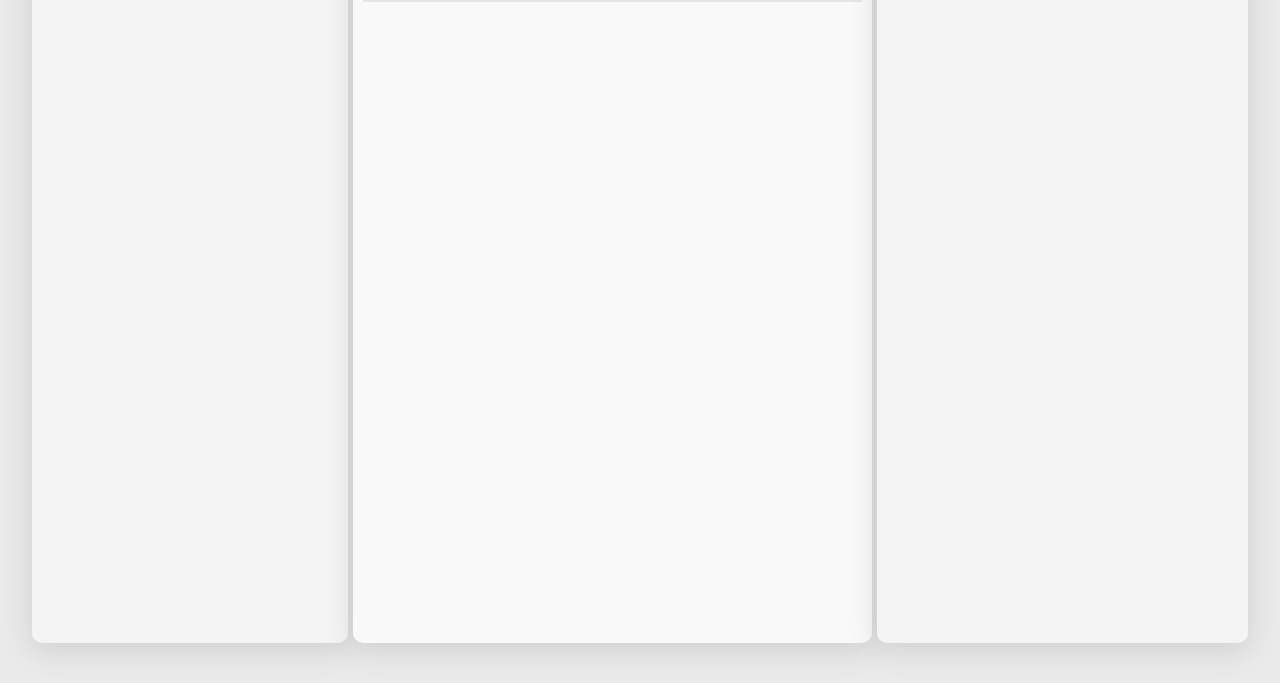
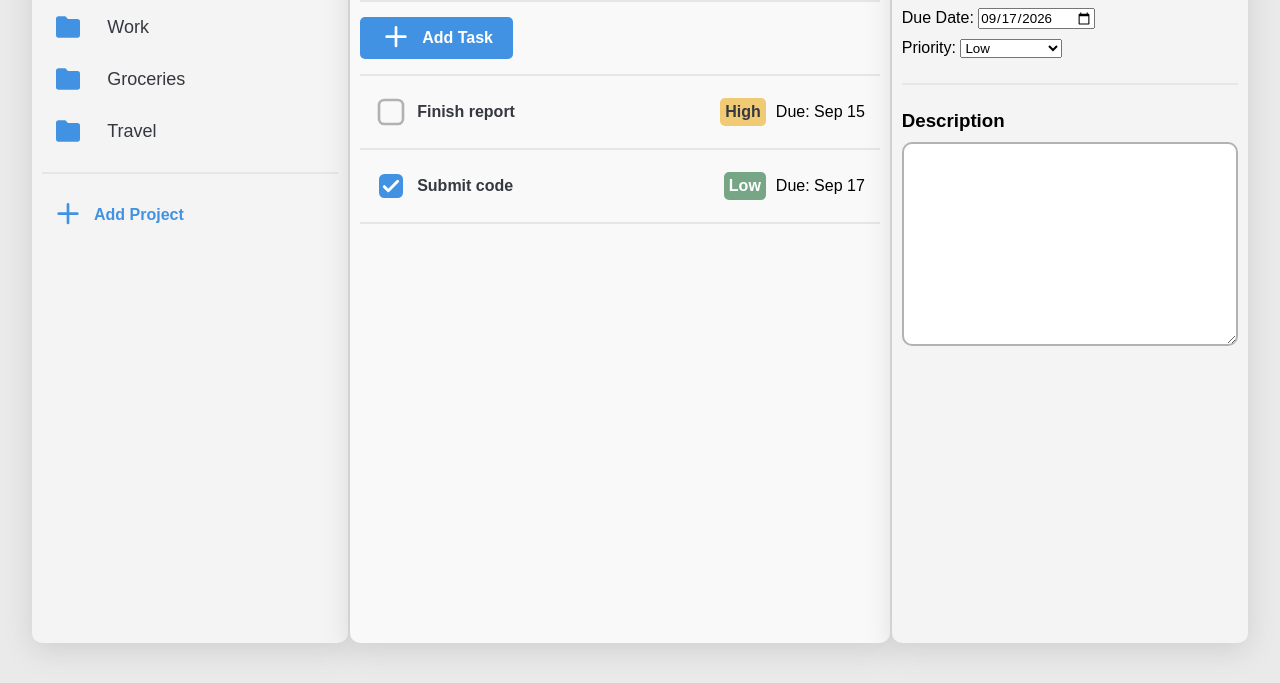
Before and after one commit to d1scipline/todo-app, a website built with webpack: page src/template.html in a window 1280 px wide. Shown: the part 117-800 px from the top of the page. Built offline with nearby package versions, Linux system fonts and the light colour scheme.

Commit message:
added too much stuff to describe in one commit .D

```diff
--- a/src/styles.css
+++ b/src/styles.css
@@ -6,6 +6,18 @@ body {
   padding: 0;
   margin: 0;
   font-family: sans-serif;
+}
+
+button,
+input[type="submit"],
+input[type="reset"] {
+  background: none;
+  color: inherit;
+  border: none;
+  padding: 0;
+  font: inherit;
+  cursor: pointer;
+  outline: inherit;
 }
 
 html,
@@ -29,7 +41,7 @@ h2 {
   width: 95%;
   display: grid;
   grid-template-columns: 26% auto;
-  column-gap: 5px;
+  column-gap: 2px;
 }
 
 .projects {
@@ -40,7 +52,7 @@ h2 {
 .task-section {
   display: flex;
   justify-content: space-between;
-  column-gap: 5px;
+  column-gap: 2px;
 }
 
 .tasks {
@@ -78,9 +90,121 @@ hr {
   background: #e5e6e7;
   font-size: 0;
   border: 0;
+  margin-bottom: 15px;
+  margin-top: 15px;
 }
 
 .task-item-title {
   font-size: x-large;
   margin: 15px 10px;
 }
+
+.project-title {
+  font-size: large;
+  color: #353841;
+  display: grid;
+  grid-template-columns: 1fr 4fr;
+  padding: 10px;
+  align-items: center;
+}
+
+.folder-icon {
+  height: 32px;
+  width: 32px;
+}
+
+.add-project-button {
+  display: flex;
+  justify-content: space-between;
+  align-items: center;
+  padding: 10px;
+}
+
+.button-text {
+  color: #4292e3;
+  font-weight: 550;
+  font-size: medium;
+}
+
+.button-icon {
+  height: 32px;
+  width: 32px;
+  margin-right: 10px;
+}
+
+.add-task-icon {
+  width: 32px;
+  height: 32px;
+  margin-right: 10px;
+}
+
+.add-task-text {
+  color: white;
+  font-size: medium;
+  font-weight: 550;
+}
+
+.add-task-button {
+  background-color: #4292e3;
+  border-radius: 5px;
+  padding: 5px 20px;
+  display: flex;
+  justify-content: space-between;
+  align-items: center;
+}
+
+.checkbox-empty,
+.checkbox-filled {
+  width: 32px;
+  height: 32px;
+}
+
+.todo-item {
+  display: flex;
+  align-items: center;
+  justify-content: space-between;
+  padding: 5px 15px;
+}
+
+.todo-item-left,
+.todo-item-right {
+  display: flex;
+  align-items: center;
+  gap: 10px;
+}
+
+.priority[priority="4"] {
+  background-color: #f1ca74;
+  color: #353841;
+  font-weight: 550;
+  padding: 5px;
+  border-radius: 5px;
+}
+
+.priority[priority="1"] {
+  background-color: #77a687;
+  color: white;
+  font-weight: 550;
+  padding: 5px;
+  border-radius: 5px;
+}
+
+.todo-item-text {
+  color: #353841;
+  font-size: medium;
+  font-weight: 550;
+}
+
+.task-item-details {
+  display: flex;
+  flex-direction: column;
+  gap: 10px;
+}
+
+textarea {
+  border-radius: 10px;
+  padding: 10px;
+  font-size: medium;
+  font-weight: 500;
+  border: #b2b2b2 solid 2px;
+}
--- a/src/template.html
+++ b/src/template.html
@@ -10,15 +10,75 @@
       <div class="projects">
         <h1 class="projects-title">Projects</h1>
         <hr />
+        <div class="project-title">
+          <img class="folder-icon" src="assets/folder.svg" />Work
+        </div>
+        <div class="project-title">
+          <img class="folder-icon" src="assets/folder.svg" />Groceries
+        </div>
+        <div class="project-title">
+          <img class="folder-icon" src="assets/folder.svg" />Travel
+        </div>
+        <hr />
+        <button class="add-project-button">
+          <img class="button-icon" src="assets/plus.svg" />
+          <span class="button-text">Add Project</span>
+        </button>
       </div>
       <div class="task-section">
         <div class="tasks">
-          <h1 class="tasks-title">All Tasks</h1>
+          <h1 class="tasks-title">Work</h1>
           <hr />
+          <button class="add-task-button">
+            <img class="add-task-icon" src="assets/plus-white.svg" />
+            <span class="add-task-text">Add Task</span>
+          </button>
+          <hr />
+          <div class="tasks-todo">
+            <div class="todo-item">
+              <div class="todo-item-left">
+                <img class="checkbox-empty" src="assets/checkbox-empty.svg" />
+                <span class="todo-item-text">Finish report</span>
+              </div>
+              <div class="todo-item-right">
+                <span class="priority" priority="4">High</span>
+                <span class="due-date">Due: Sep 15</span>
+              </div>
+            </div>
+            <hr />
+            <div class="todo-item">
+              <div class="todo-item-left">
+                <img class="checkbox-filled" src="assets/checkbox-filled.svg" />
+                <span class="todo-item-text">Submit code</span>
+              </div>
+              <div class="todo-item-right">
+                <span class="priority" priority="1">Low</span>
+                <span class="due-date">Due: Sep 17</span>
+              </div>
+            </div>
+            <hr />
+          </div>
         </div>
         <div class="task-item">
           <h2 class="task-item-title">Finish report</h2>
           <hr />
+          <div class="task-item-details">
+            <span class="item-due-date"
+              >Due Date: <input type="date" value="2026-09-17"
+            /></span>
+            <span class="item-priority"
+              >Priority:
+              <select name="priority">
+                <option value="1">Low</option>
+                <option value="2">Medium-Low</option>
+                <option value="3">Medium-High</option>
+                <option value="4">High</option>
+              </select>
+            </span>
+            <hr />
+            <h3>Description</h3>
+            <textarea rows="10" cols="20"></textarea>
+          </div>
         </div>
       </div>
     </div>
```
Also changed, not shown: src/assets/checkbox-empty.svg (added), src/assets/checkbox-filled.svg (added), src/assets/folder.svg (added), src/assets/plus-white.svg (added), src/assets/plus.svg (added).
